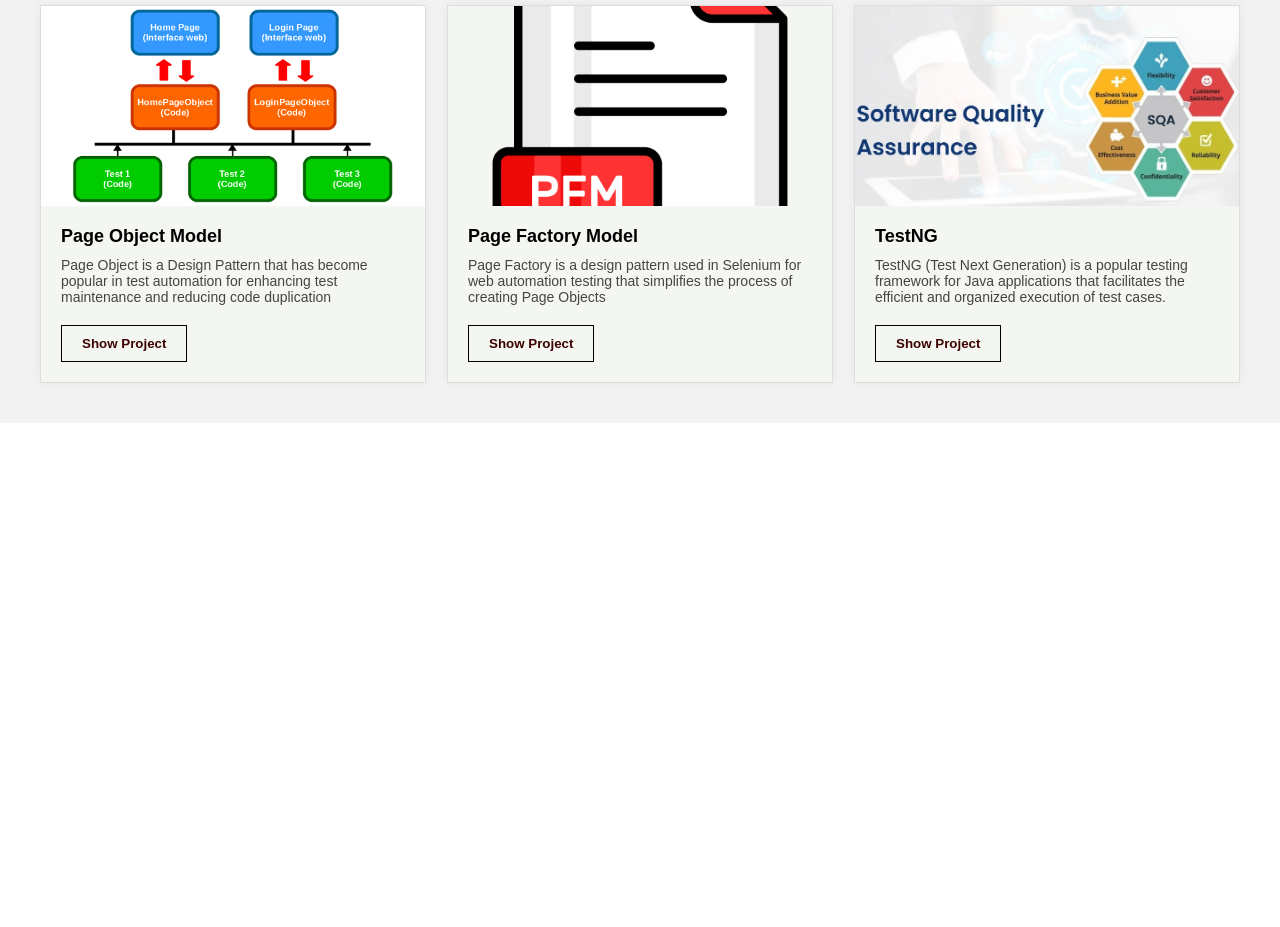
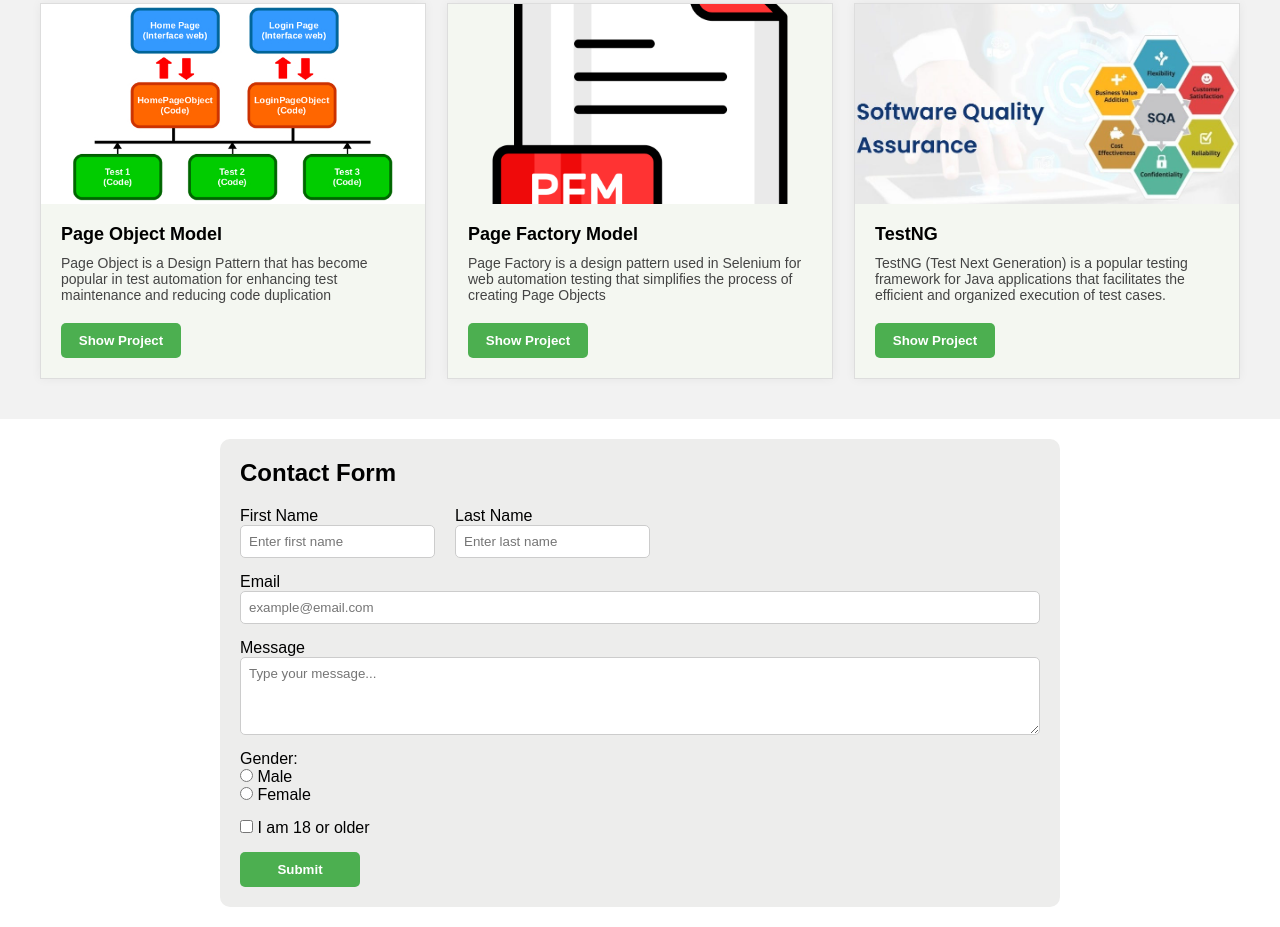
Before and after one commit to tasniahema/Single_page_Personal_Portfolio, a plain HTML site: page index.html in a window 1280 px wide. Shown: the part 890-1817 px from the top of the page. Before the commit the page ends 1313 px from the top, so only its background shows below. Drawn offline with Linux system fonts and the light colour scheme.

Commit message:
contact info

```diff
--- a/index.html
+++ b/index.html
@@ -122,5 +122,45 @@
 </section>
 
 
+<section class="contact-section">
+  <h2>Contact Form</h2>
+  <form class="contact-form">
+    <div class="form-row">
+      <div class="form-group">
+        <label for="firstName">First Name</label>
+        <input type="text"  placeholder="Enter first name" >
+      </div>
+      <div class="form-group">
+        <label for="lastName">Last Name</label>
+        <input type="text"  placeholder="Enter last name" >
+      </div>
+    </div>
+
+    <div class="form-group">
+      <label for="email">Email</label>
+      <input type="email" placeholder="example@email.com" >
+    </div>
+
+    <div class="form-group">
+      <label for="message">Message</label>
+      <textarea  rows="4" placeholder="Type your message..." ></textarea>
+    </div>
+
+    <div class="form-group">
+      <label>Gender:</label>
+      <label><input type="radio" name="gender" value="male"> Male</label>
+      <label><input type="radio" name="gender" value="female"> Female</label>
+    </div>
+
+    <div class="form-group">
+      <label><input type="checkbox" required> I am 18 or older</label>
+    </div>
+
+    <button type="submit">Submit</button>
+  </form>
+</section>
+
+
+
 </body>
 </html>
--- a/style.css
+++ b/style.css
@@ -163,3 +163,62 @@ button {
     flex-direction: column;
   }
 }
+
+
+/* contact info */
+
+.contact-section {
+  max-width: 800px;
+  margin: 20px auto;
+  padding: 20px;
+  background: #ededec;
+  border-radius: 10px;
+}
+.contact-section h2{
+    padding-bottom: 20px;
+}
+.contact-form {
+  display: flex;
+  flex-direction: column;
+  gap: 15px;
+}
+
+.form-row {
+  display: flex;
+  flex-wrap: wrap;
+  gap: 20px;
+}
+
+.form-group {
+
+  display: flex;
+  flex-direction: column;
+}
+
+.form-group input,
+.form-group textarea {
+  padding: 8px;
+  border-radius: 5px;
+  border: 1px solid #ccc;
+}
+
+button {
+  width: 120px;
+  padding: 10px;
+  border: none;
+  background-color: #4CAF50;
+  color: white;
+  font-weight: bold;
+  border-radius: 5px;
+  cursor: pointer;
+}
+
+button:hover {
+  background-color: #45a049;
+}
+
+@media (max-width: 600px) {
+  .form-row {
+    flex-direction: column;
+  }
+}
```
